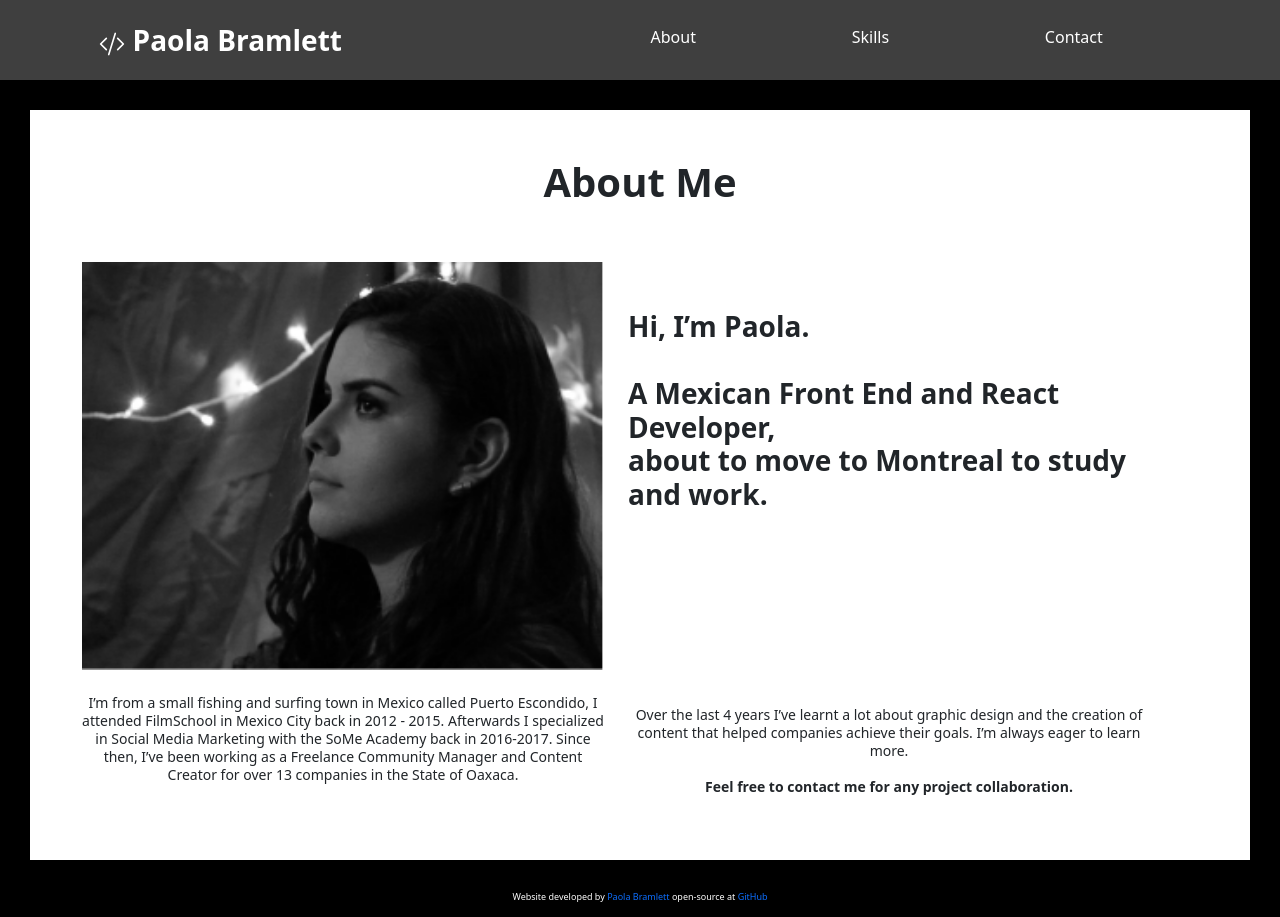
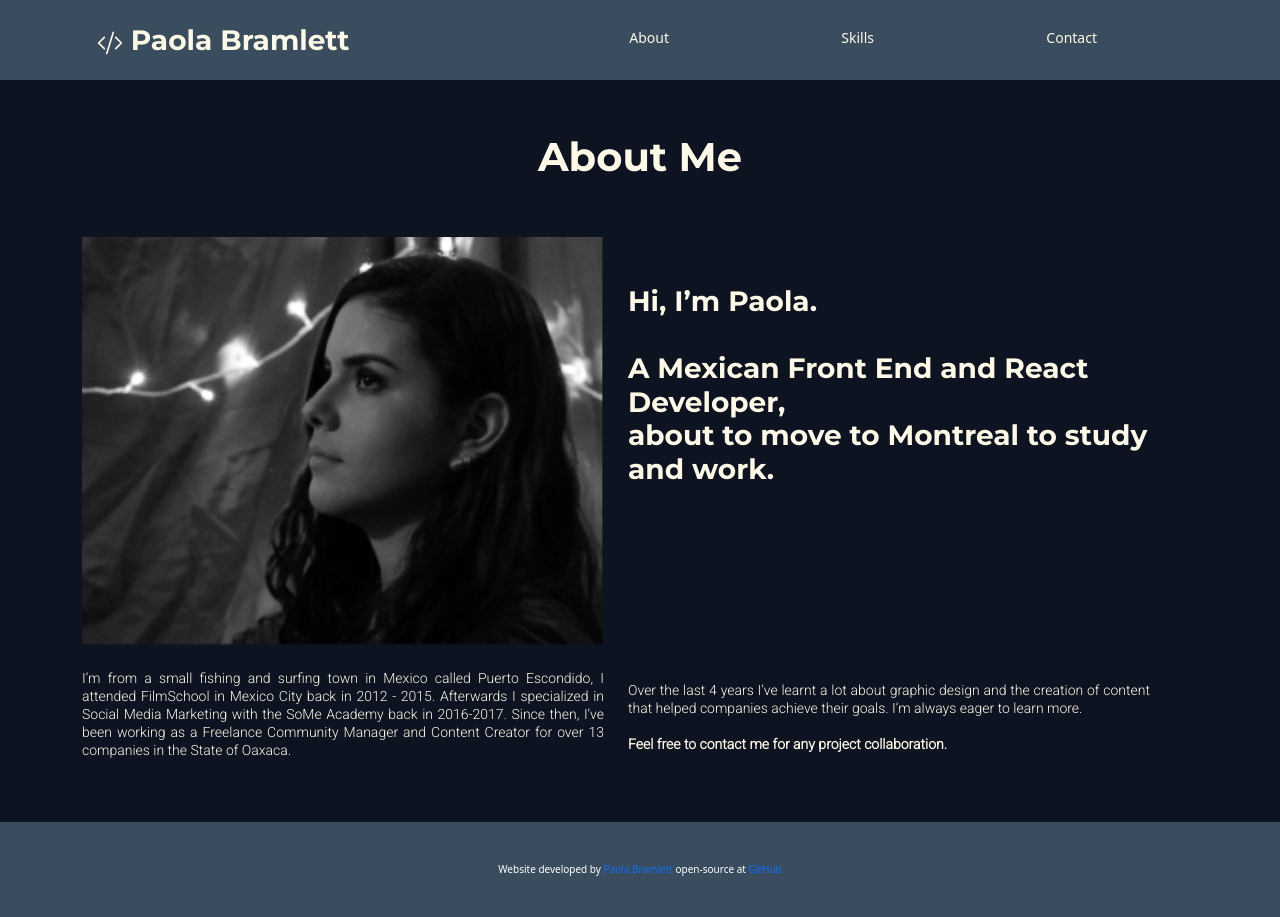
Before and after one commit to paolabramlett/Paola-Bramlett-Website, a React (Create React App) app: page /AboutMe in a window 1280 px wide. Built offline with nearby package versions, Linux system fonts and the light colour scheme.

Commit message:
Changed color palette

```diff
--- a/public/index.html
+++ b/public/index.html
@@ -17,6 +17,11 @@
     <link rel="manifest" href="%PUBLIC_URL%/manifest.json" />
 
     <link href="https://cdn.jsdelivr.net/npm/bootstrap@5.0.0-beta1/dist/css/bootstrap.min.css" rel="stylesheet" integrity="sha384-giJF6kkoqNQ00vy+HMDP7azOuL0xtbfIcaT9wjKHr8RbDVddVHyTfAAsrekwKmP1" crossorigin="anonymous">
+
+    <link rel="preconnect" href="https://fonts.gstatic.com">
+    <link href="https://fonts.googleapis.com/css2?family=Montserrat:wght@700&family=Roboto:wght@300&display=swap" rel="stylesheet">
+
+
     <!--
       Notice the use of %PUBLIC_URL% in the tags above.
       It will be replaced with the URL of the `public` folder during the build.
--- a/src/AboutMe.js
+++ b/src/AboutMe.js
@@ -5,13 +5,16 @@ import Col from 'react-bootstrap/Row';
 import Image from 'react-bootstrap/Image';
 
 export default function AboutMe() {
+    const pStyle = {
+        textAlign: 'justify'
+      };
     return (
         <Container>
         <div className="AboutMe">
             <br />
             <br />
             <h1>
-                <strong>About Me</strong>
+                About Me
             </h1>
             <br />
             <br />
@@ -39,7 +42,7 @@ export default function AboutMe() {
             <Col md className="d-inline-block">
 
             <br />
-            <p>
+            <p style={pStyle}>
                 I’m from a small fishing and surfing town in Mexico called Puerto Escondido,
                 I attended FilmSchool in Mexico City back in 2012 - 2015. Afterwards I specialized in
                 Social Media Marketing with the SoMe Academy back in 2016-2017. Since then, I’ve been working as a Freelance Community Manager and Content Creator for over 13 companies in the State of Oaxaca.
@@ -47,7 +50,7 @@ export default function AboutMe() {
 
             </Col>
             <Col md className="d-inline-block">
-            <p>
+            <p style={pStyle}>
             <br />
             <br />
             Over the last 4 years I’ve learnt a lot about graphic design and the creation of content that helped companies achieve their goals. I’m always eager to learn more.
--- a/src/App.css
+++ b/src/App.css
@@ -1,7 +1,6 @@
 .App {
-  text-align: center;
-  margin: 30px;
-  background-color: white;
+  margin: 5px;
+  background-color: #0D1321;
 }
 
 a:Link {
@@ -10,6 +9,11 @@ a:Link {
 
 li {
   list-style: none;
+  color: #FDF9E6;
+}
+
+ul {
+  padding-left: 0;
 }
 
 nav {
@@ -17,9 +21,10 @@ nav {
   justify-content: space-around;
   align-items: center;
   min-height: 10vh;
-  background-color: rgb(63, 63, 63);
-  color: white;
+  background-color: #3A4D5F;
+  color: #FDF9E6;
   padding-top: 10px;
+  font-size: 14px;
 
 }
 
@@ -37,15 +42,44 @@ Image {
   text-decoration: none;
 }
 
+.Experience_content {
+  font-size: 15px;
+  text-align: center;
+  color: black;
+  font-family: 'Roboto', sans-serif;
+}
+
+h1 {
+  font-family: 'Montserrat', sans-serif;
+  color: #FDF9E6;
+  text-align: center;
+}
+
 p {
   font-size: 14px;
   text-align: justify;
   line-height: 18px;
+  font-family: 'Roboto', sans-serif;
+  color: #FDF9E6;
+}
+
+h2 {
+  font-family: 'Montserrat', sans-serif;
+  color: #FDF9E6;
+  text-align: center;
 }
 
 h3 {
   text-align: left;
+  font-family: 'Montserrat', sans-serif;
+  color: #FDF9E6;
+}
+
+h4 {
+  text-align: center;
   font-weight: 800;
+  font-family: 'Roboto', sans-serif;
+  color: #FDF9E6;
 }
 
 col {
--- a/src/App.js
+++ b/src/App.js
@@ -30,6 +30,10 @@ function App() {
   );
 }
 
+const pStyle = {
+  textAlign: 'justify'
+};
+
 const Home = () => (
   <div>
     <Container>
@@ -45,7 +49,7 @@ const Home = () => (
             </Col>
             <Col>
 
-              <p>
+              <p style={pStyle}>
               <br />
               <br />
                 <strong>Hello, everyone! My name is Paola Monserrat Vásquez Bramlett,
--- a/src/Contact.js
+++ b/src/Contact.js
@@ -24,11 +24,11 @@ export default function Contact() {
                     <Col>
                     <Form className="p-3">
                         <Form.Group controlId="exampleForm.ControlInput1">
-                            <Form.Label>Email address</Form.Label>
+                            <Form.Label className="text-white">Email address</Form.Label>
                             <Form.Control type="email" placeholder="name@example.com" />
                         </Form.Group>
                         <Form.Group controlId="exampleForm.ControlTextarea1">
-                            <Form.Label>Message</Form.Label>
+                            <Form.Label className="text-white">Message</Form.Label>
                             <Form.Control as="textarea" rows={3} />
                         </Form.Group>
                         <Button variant="primary" type="submit" className="mt-3">
--- a/src/Experience.js
+++ b/src/Experience.js
@@ -1,6 +1,11 @@
 import React from "react";
+import './Experience.css'
 
 export default function Experience() {
+    const pStyle = {
+        textAlign: 'center',
+        color: 'black'
+    };
     return (
         <div>
             <br />
@@ -15,7 +20,7 @@ export default function Experience() {
       <img src="/images/coding.jpg" className="card-img-top" alt="..."/>
       <div className="card-body">
         <h5 className="card-title">Front End Development</h5>
-        <p className="card-text">Recently graduated as a Front End and React Developer. I've been doing some freelance work. I recently developed a weather app and I made a digital menu for a restaurant</p>
+        <p className="card-text" style={pStyle}>Recently graduated as a Front End and React Developer. I've been doing some freelance work. I recently developed a weather app and I made a digital menu for a restaurant</p>
       </div>
     </div>
   </div>
@@ -24,7 +29,7 @@ export default function Experience() {
       <img src="/images/IMG_4357.JPG" className="card-img-top" alt="..."/>
       <div className="card-body">
         <h5 className="card-title">Photography</h5>
-        <p className="card-text">As I graduated from Filmschool, I found a passion towards photgraphy. I enjoy taking photos of landscapes, buildings and portraits</p>
+        <p className="card-text" style={pStyle}>As I graduated from Filmschool, I found a passion towards photgraphy. I enjoy taking photos of landscapes, buildings and portraits</p>
       </div>
     </div>
   </div>
@@ -33,7 +38,7 @@ export default function Experience() {
       <img src="/images/social-media.png" className="card-img-top" alt="..."/>
       <div className="card-body">
         <h5 className="card-title">Social Media Marketing</h5>
-        <p className="card-text">For the las 4 years, I've been doing some freelance social media marketing work with over 10 companies in the state of Oaxaca, Mexico.</p>
+        <p className="card-text" style={pStyle}>For the las 4 years, I've been doing some freelance social media marketing work with over 10 companies in the state of Oaxaca, Mexico.</p>
       </div>
     </div>
   </div>
@@ -42,7 +47,7 @@ export default function Experience() {
       <img src="/images/graphicdesign.JPG" className="card-img-top" alt="..."/>
       <div className="card-body">
         <h5 className="card-title">Graphic Design</h5>
-        <p className="card-text">Also, I do several graphic design work for those companies to help the create a more professional advertising</p>
+        <p className="card-text" style={pStyle}>Also, I do several graphic design work for those companies to help the create a more professional advertising</p>
       </div>
     </div>
   </div>
--- a/src/Skills.js
+++ b/src/Skills.js
@@ -10,9 +10,9 @@ export default function Skills() {
             <Container>
             <br />
             <br />
-            <h2>
-                Skills
-            </h2>
+            <h1>
+                <strong>Skills</strong>
+            </h1>
             <br />
             <br />
             <p>
--- a/src/index.css
+++ b/src/index.css
@@ -1,6 +1,6 @@
 body {
   margin: 0;
-  background-color: black;
+  background-color: #0D1321;
 }
 
 code {
@@ -11,5 +11,7 @@ code {
 footer {
   color: white;
   text-align: center;
-  font-size: 9px;
+  font-size: 10px;
+  background-color: #3A4D5F;
+  padding: 40px;
 }
```
Also changed, not shown: src/Experience.css (added), 1 other file (tests, documents, lock files or other folders).
